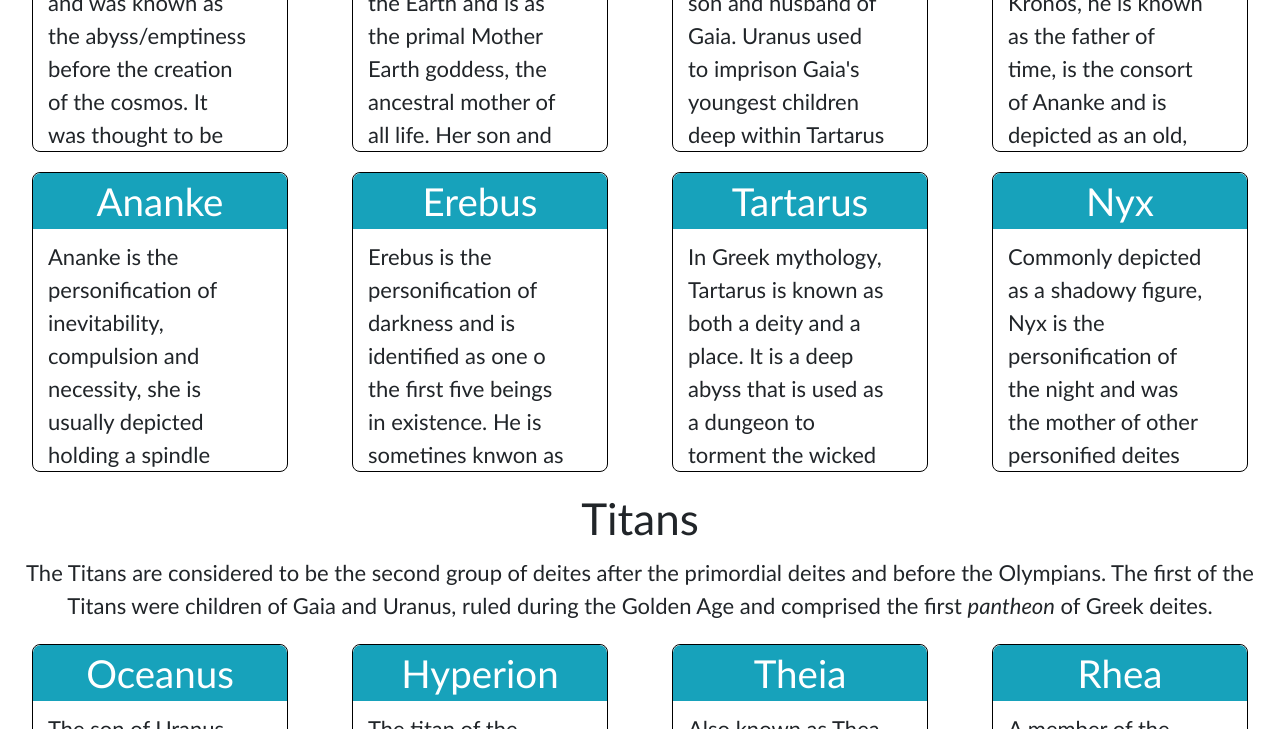
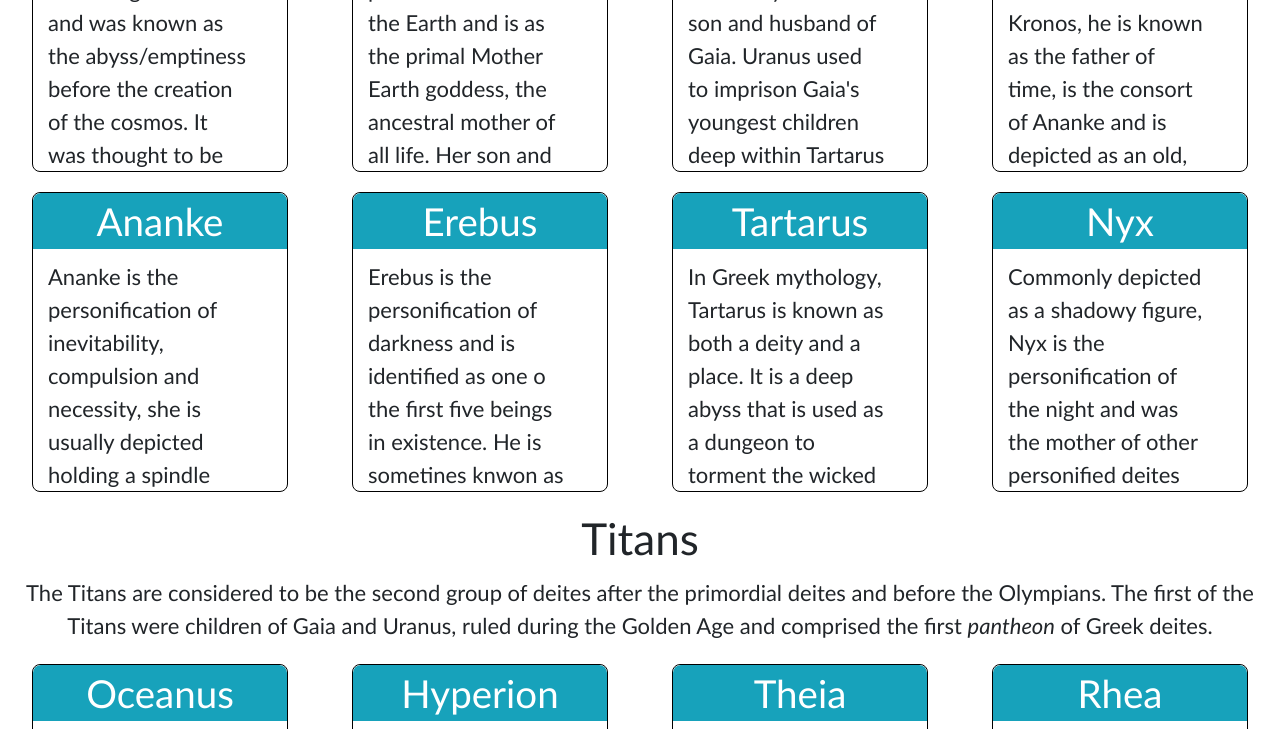
Before and after one commit to LyndonPanton/GreekMythology, a website: page src/index.html in a window 1280 px wide. Shown: the part 692-1421 px from the top of the page. Drawn offline with nearby package versions, Linux system fonts and the light colour scheme; files that its build step writes are made by us from their sources.

Commit message:
added top padding to main content

```diff
--- a/src/sass/styles.sass
+++ b/src/sass/styles.sass
@@ -65,6 +65,8 @@ header
 
 
 main
+    padding-top: 20px
+
     section
         display: flex
         flex-direction: row
```
Also changed, not shown: build/css/styles.css.
